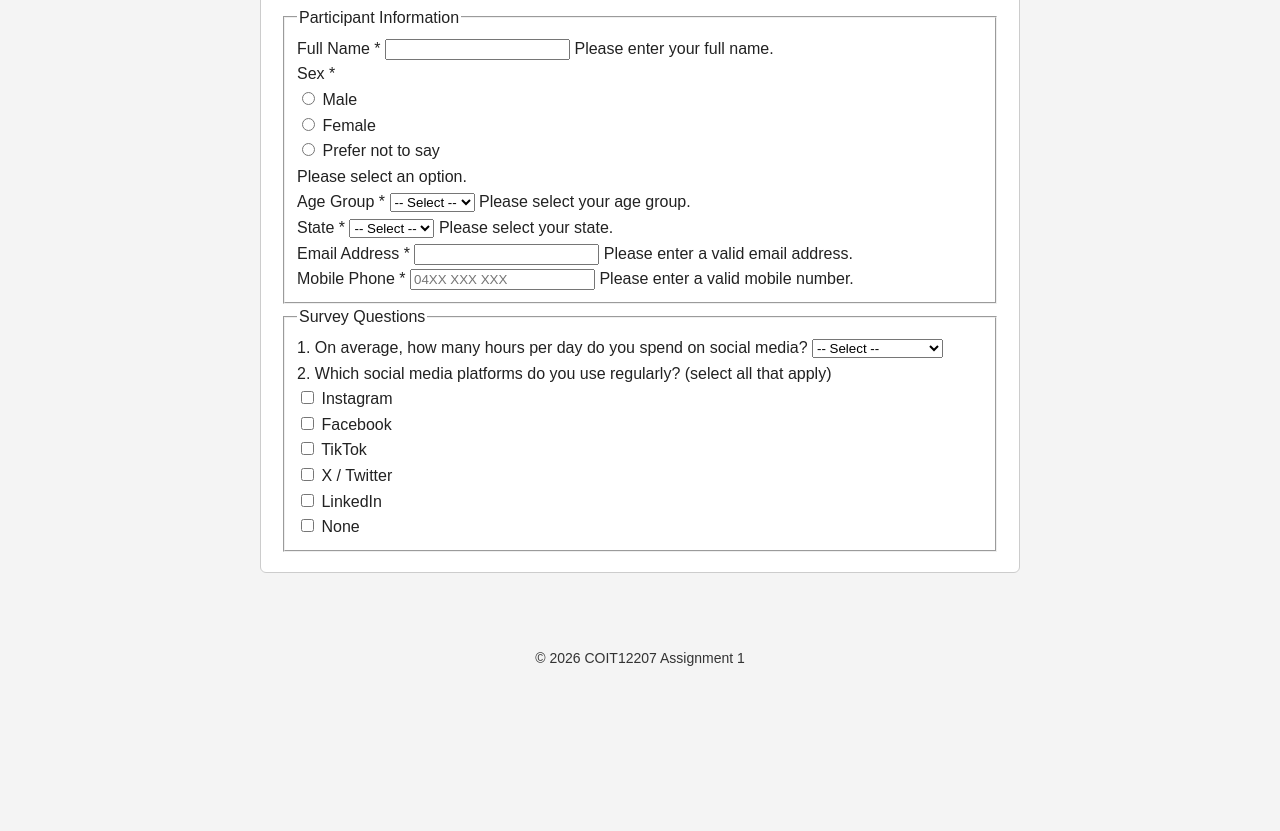
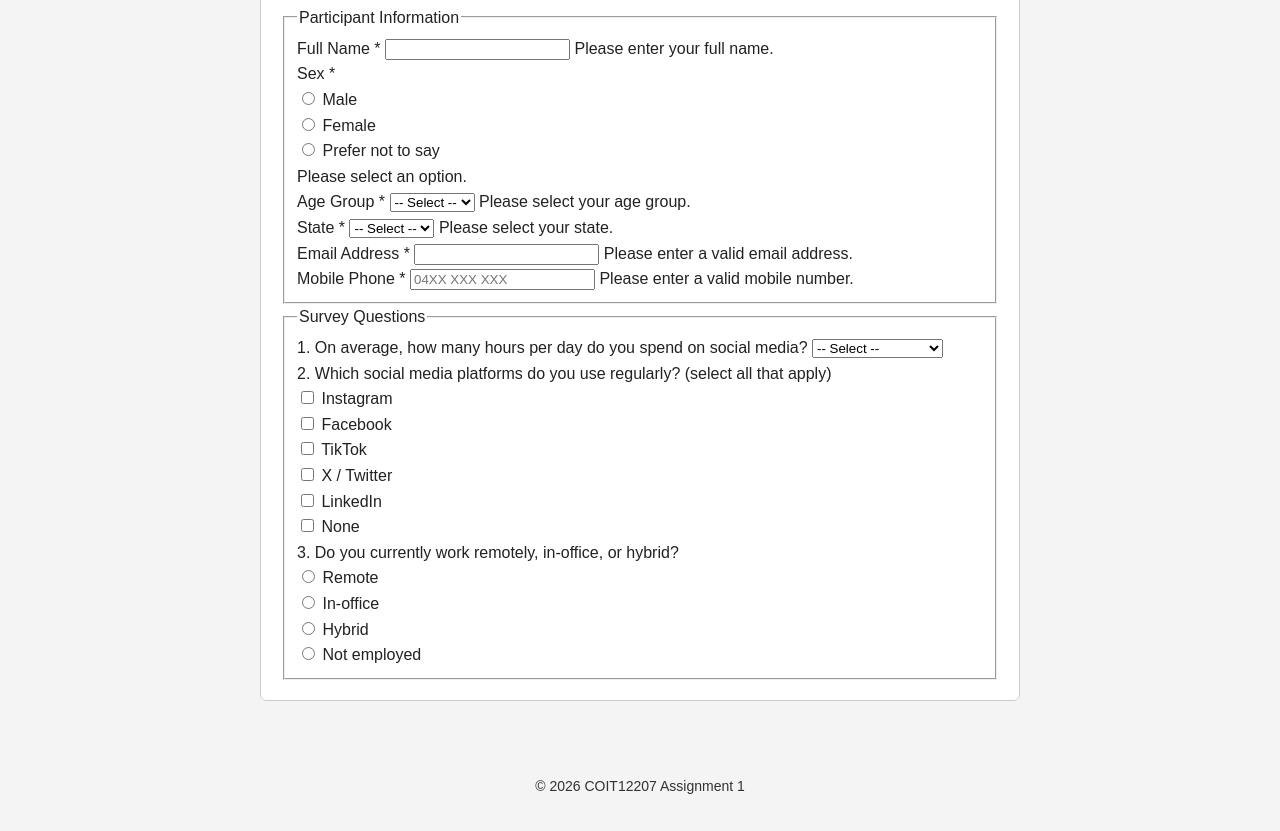
Before and after one commit to Rahim-hash/mental-health-survey, a plain HTML site: page survey.html in a window 1280 px wide. Shown: the part 173-1004 px from the top of the page. Before the commit the page ends 876 px from the top, so only its background shows below. Drawn offline with Linux system fonts and the light colour scheme; a script that the page names is missing.

Commit message:
Add survey question 3: work arrangement radio buttons

```diff
--- a/survey.html
+++ b/survey.html
@@ -124,6 +124,25 @@
               <label for="platformNone">None</label>
             </div>
           </div>
+          <div class="field">
+            <span class="group-label">3. Do you currently work remotely, in-office, or hybrid?</span>
+            <div class="radio-row">
+              <input type="radio" id="workRemote" name="workType" value="Remote">
+              <label for="workRemote">Remote</label>
+            </div>
+            <div class="radio-row">
+              <input type="radio" id="workOffice" name="workType" value="In-office">
+              <label for="workOffice">In-office</label>
+            </div>
+            <div class="radio-row">
+              <input type="radio" id="workHybrid" name="workType" value="Hybrid">
+              <label for="workHybrid">Hybrid</label>
+            </div>
+            <div class="radio-row">
+              <input type="radio" id="workNone" name="workType" value="Not employed">
+              <label for="workNone">Not employed</label>
+            </div>
+          </div>
 
         </fieldset>
 
```
